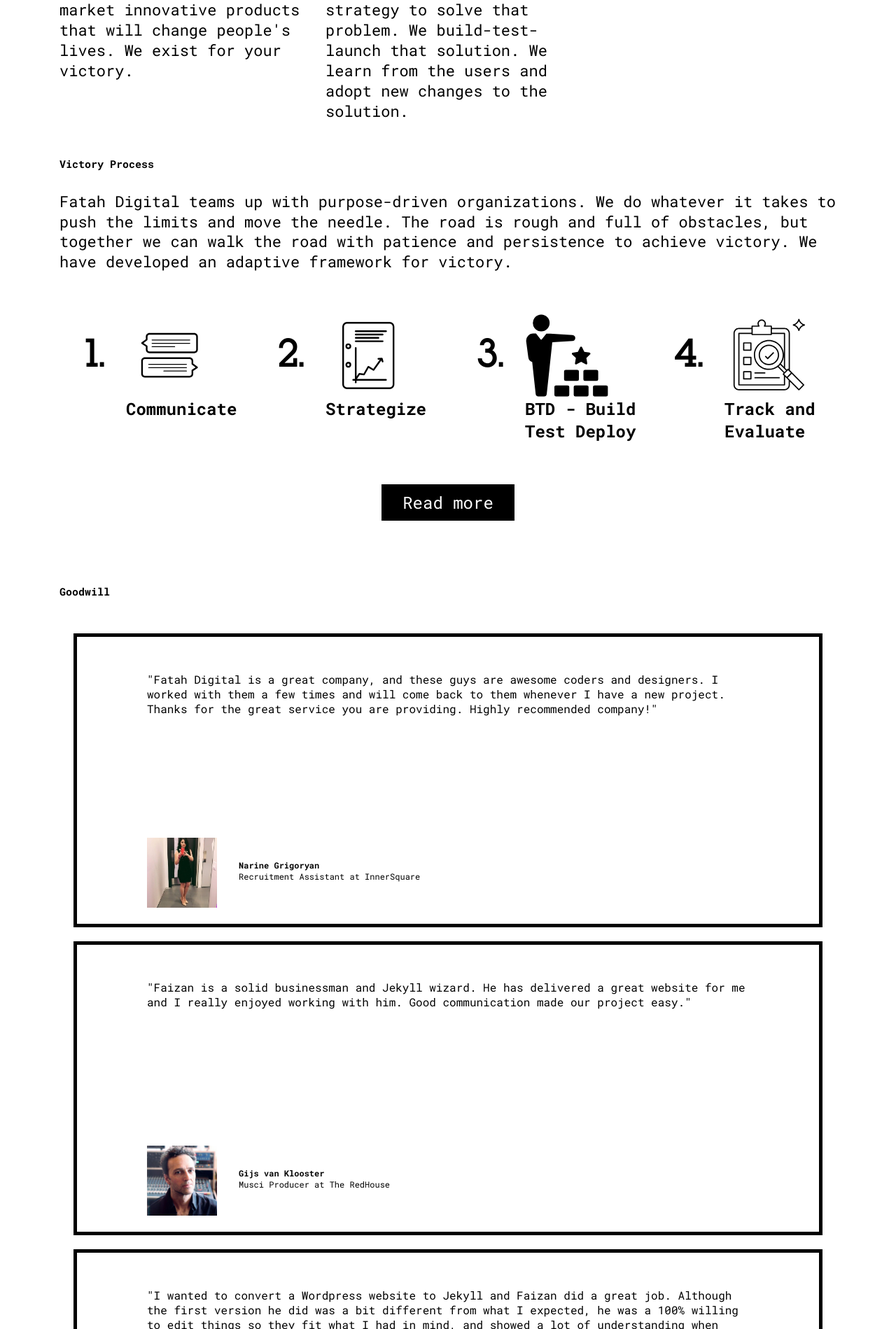
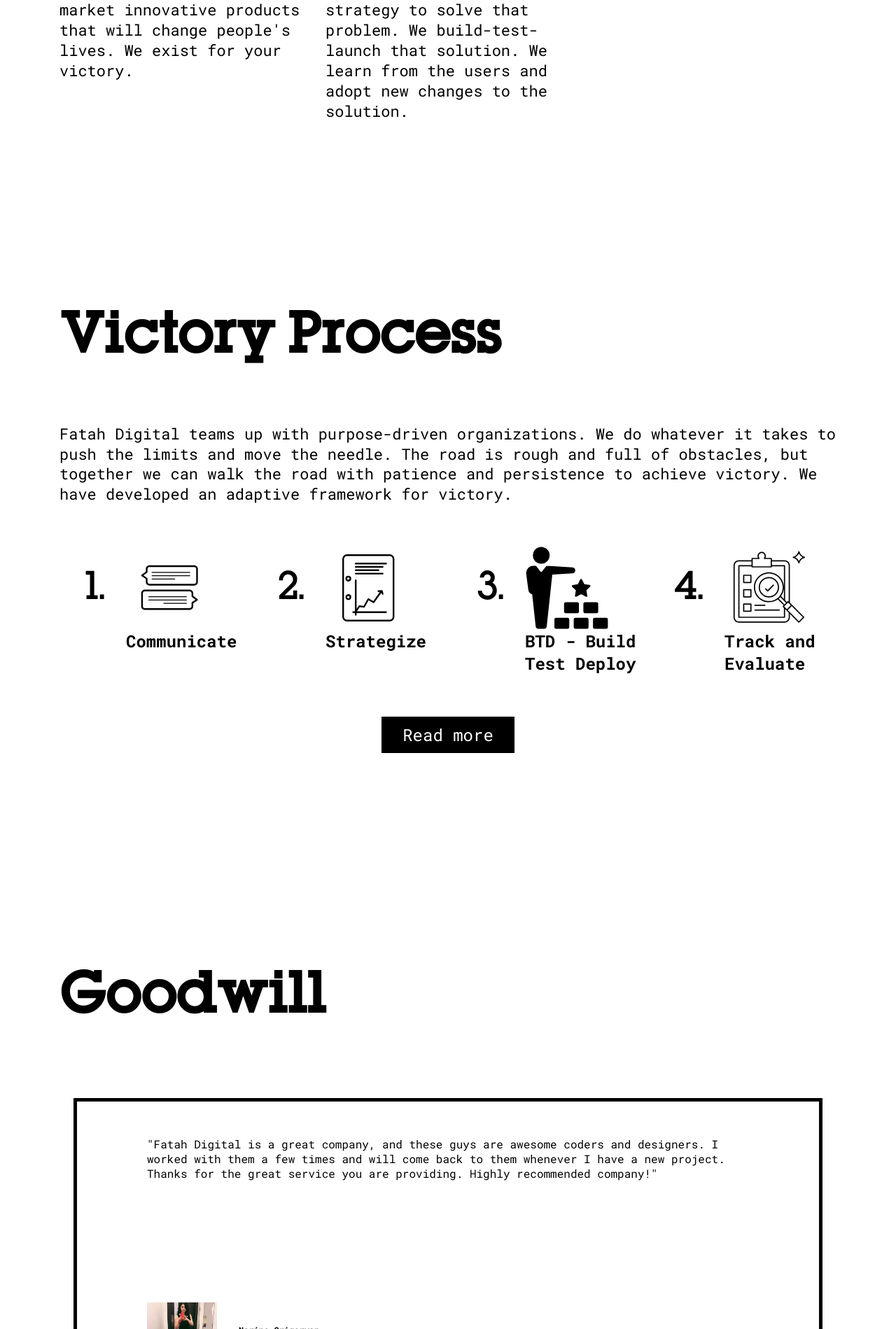
Before and after one commit to fatahco/fatahco.github.io, a Jekyll site: the page built from about.html, in a window 1280 px wide. Shown: the part 719-2618 px from the top of the page at 70% size. Built offline with Jekyll 4.4.1, drawn with Linux system fonts in a browser that asks for light colours; nearby versions of some CDN libraries.

Commit message:
fix about page subtitle

```diff
--- a/_sass/scss/about.scss
+++ b/_sass/scss/about.scss
@@ -10,7 +10,16 @@
     padding-top: 200px;
     padding-bottom: 50px;
     @media only screen and (max-width: 767px){
-      font-size: 58px;
+      font-size: 54px;
+    }
+  }
+  .sub-title{
+    font-family: "LubalinGraphRegular";
+    font-size: 72px;
+    padding-top: 200px;
+    padding-bottom: 50px;
+    @media only screen and (max-width: 767px){
+      font-size: 54px;
     }
   }
   .details{
```
